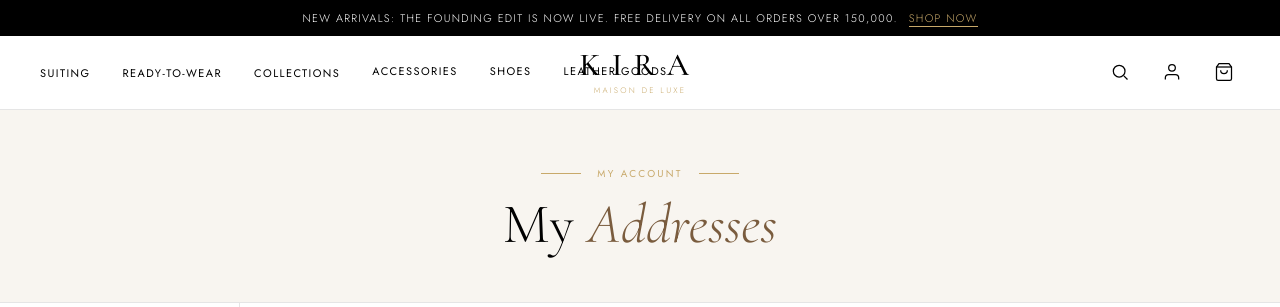
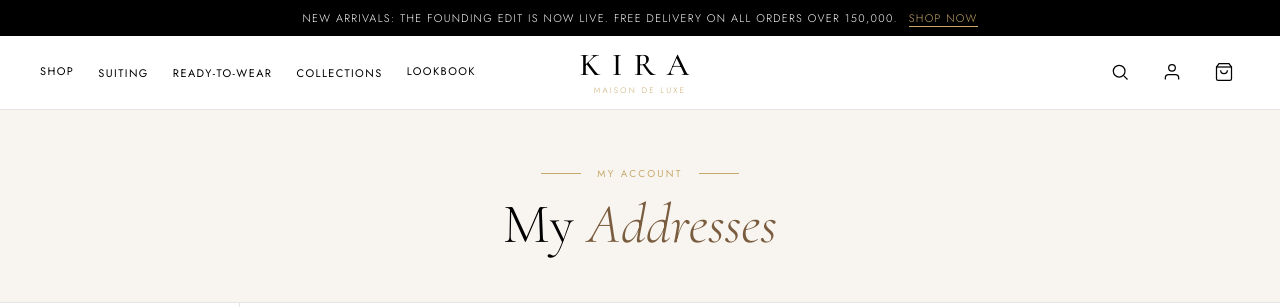
Before and after one commit to websitedesigner-ng/Kira, a Django app: page /account/addresses/ in a window 1280 px wide. Shown: the top 307 px of the page. Run offline with Django 5.2, Linux system fonts and the light colour scheme; the visitor is signed in with stand-in values (Sample User, id 1); data comes from the database, SQL or seed files in the repository; data that the repository does not hold is empty.

Commit message:
fix header media query

```diff
--- a/static/css/header.css
+++ b/static/css/header.css
@@ -61,7 +61,7 @@
    --logo-col is the pixel budget each side gets.
 */
 :root {
-    --logo-col: 340px;
+    --logo-col: 280px;
     --sidebar-width: 360px;
 }
 
@@ -114,7 +114,7 @@
 .nav-left {
     display: flex;
     align-items: center;
-    gap: 32px;
+    gap: 24px;
     min-width: 0;
     justify-content: flex-start;
 }
@@ -720,7 +720,7 @@
 
 /* ≤ 1100px — tighten spacing before hamburger kicks in */
 @media (max-width: 1100px) {
-    :root { --logo-col: 260px; }
+    :root { --logo-col: 220px; }
     .header-inner { padding: 0 28px; }
     .nav-left { gap: 20px; }
     nav a { font-size: 10px; letter-spacing: 0.1em; }
--- a/templates/partials/_header.html
+++ b/templates/partials/_header.html
@@ -1,4 +1,4 @@
-<!-- HEADER — KIRA Maison de Luxe (Tailoring) -->
+<!-- HEADER — KIRA Maison de Luxe (Fixed Nav) -->
 <header>
   <div class="header-inner">
 
@@ -8,7 +8,10 @@
 
     <nav class="nav-left">
 
-      <!-- SUITING -->
+      <!-- SHOP (direct link) -->
+      <a href="{% url 'store:product_list' %}">Shop</a>
+
+      <!-- SUITING dropdown -->
       <div class="nav-item">
         <a href="{% url 'store:product_list' %}?category=suits">Suiting</a>
         <div class="mega-menu">
@@ -16,13 +19,11 @@
             <div class="mega-col-title">Shop</div>
             <a href="{% url 'store:product_list' %}?category=suits">All Suits</a>
             <a href="{% url 'store:product_list' %}?tag=new-arrival">New Arrivals</a>
-            <a href="{% url 'store:collection_list' %}">Collections</a>
-            <a href="{% url 'store:lookbook_list' %}">Lookbooks</a>
           </div>
           <div class="mega-col">
             <div class="mega-col-title">By Style</div>
-            <a href="{% url 'store:product_list' %}?tag=suits&q=two-piece">Two-Piece Suits</a>
-            <a href="{% url 'store:product_list' %}?tag=suits&q=three-piece">Three-Piece Suits</a>
+            <a href="{% url 'store:product_list' %}?tag=suits&q=two-piece">Two-Piece</a>
+            <a href="{% url 'store:product_list' %}?tag=suits&q=three-piece">Three-Piece</a>
             <a href="{% url 'store:product_list' %}?tag=suits&q=double-breasted">Double-Breasted</a>
             <a href="{% url 'store:product_list' %}?tag=evening">Evening &amp; Dinner</a>
           </div>
@@ -36,7 +37,7 @@
         </div>
       </div>
 
-      <!-- READY-TO-WEAR -->
+      <!-- READY-TO-WEAR dropdown -->
       <div class="nav-item">
         <a href="{% url 'store:product_list' %}?category=blazers-jackets">Ready-to-Wear</a>
         <div class="mega-menu">
@@ -54,12 +55,13 @@
           <div class="mega-col">
             <div class="mega-col-title">Outerwear</div>
             <a href="{% url 'store:product_list' %}?category=outerwear">All Outerwear</a>
-            <a href="{% url 'store:collection_detail' slug='outerwear-house' %}">Outerwear House</a>
+            <a href="{% url 'store:product_list' %}?category=accessories">Accessories</a>
+            <a href="{% url 'store:product_list' %}?category=shoes">Shoes</a>
           </div>
         </div>
       </div>
 
-      <!-- COLLECTIONS -->
+      <!-- COLLECTIONS dropdown -->
       <div class="nav-item">
         <a href="{% url 'store:collection_list' %}">Collections</a>
         <div class="mega-menu">
@@ -87,14 +89,12 @@
         </div>
       </div>
 
-      <!-- STANDALONE LINKS -->
-      <a href="{% url 'store:product_list' %}?category=accessories">Accessories</a>
-      <a href="{% url 'store:product_list' %}?category=shoes">Shoes</a>
-      <a href="{% url 'store:product_list' %}?tag=leather-goods">Leather Goods</a>
+      <!-- LOOKBOOK (direct link) -->
+      <a href="{% url 'store:lookbook_list' %}">Lookbook</a>
 
     </nav>
 
-    <!-- LOGO -->
+    <!-- LOGO (centre column) -->
     <a href="{% url 'store:home' %}" class="logo">
       <span class="logo-text">KIRA</span>
       <span class="logo-sub">Maison de Luxe</span>
@@ -174,7 +174,7 @@
 <!-- MOBILE SIDEBAR OVERLAY -->
 <div class="sidebar-overlay" id="sidebarOverlay"></div>
 
-<!-- MOBILE SIDEBAR -->
+<!-- MOBILE SIDEBAR — unchanged structure, just updated links to match above -->
 <nav class="mobile-sidebar" id="mobileSidebar" aria-label="Mobile navigation">
   <div class="sidebar-header">
     <a href="{% url 'store:home' %}" class="sidebar-logo">
@@ -199,6 +199,9 @@
 
     <div class="sidebar-section">
 
+      <!-- SHOP direct -->
+      <a href="{% url 'store:product_list' %}" class="sidebar-link">Shop All</a>
+
       <!-- SUITING -->
       <div class="sidebar-nav-item">
         <button class="sidebar-nav-toggle" data-target="sidebar-suiting">
@@ -210,8 +213,6 @@
             <div class="sidebar-sub-title">Shop</div>
             <a href="{% url 'store:product_list' %}?category=suits">All Suits</a>
             <a href="{% url 'store:product_list' %}?tag=new-arrival">New Arrivals</a>
-            <a href="{% url 'store:collection_list' %}">Collections</a>
-            <a href="{% url 'store:lookbook_list' %}">Lookbooks</a>
           </div>
           <div class="sidebar-sub-group">
             <div class="sidebar-sub-title">By Style</div>
@@ -249,9 +250,10 @@
             <a href="{% url 'store:product_list' %}?category=knitwear">Cashmere &amp; Merino</a>
           </div>
           <div class="sidebar-sub-group">
-            <div class="sidebar-sub-title">Outerwear</div>
-            <a href="{% url 'store:product_list' %}?category=outerwear">All Outerwear</a>
-            <a href="{% url 'store:collection_detail' slug='outerwear-house' %}">Outerwear House</a>
+            <div class="sidebar-sub-title">More</div>
+            <a href="{% url 'store:product_list' %}?category=accessories">Accessories</a>
+            <a href="{% url 'store:product_list' %}?category=shoes">Shoes</a>
+            <a href="{% url 'store:product_list' %}?tag=leather-goods">Leather Goods</a>
           </div>
         </div>
       </div>
@@ -287,10 +289,8 @@
         </div>
       </div>
 
-      <!-- STANDALONE LINKS -->
-      <a href="{% url 'store:product_list' %}?category=accessories" class="sidebar-link">Accessories</a>
-      <a href="{% url 'store:product_list' %}?category=shoes" class="sidebar-link">Shoes</a>
-      <a href="{% url 'store:product_list' %}?tag=leather-goods" class="sidebar-link">Leather Goods</a>
+      <!-- LOOKBOOK direct -->
+      <a href="{% url 'store:lookbook_list' %}" class="sidebar-link">Lookbook</a>
 
     </div>
 
```
